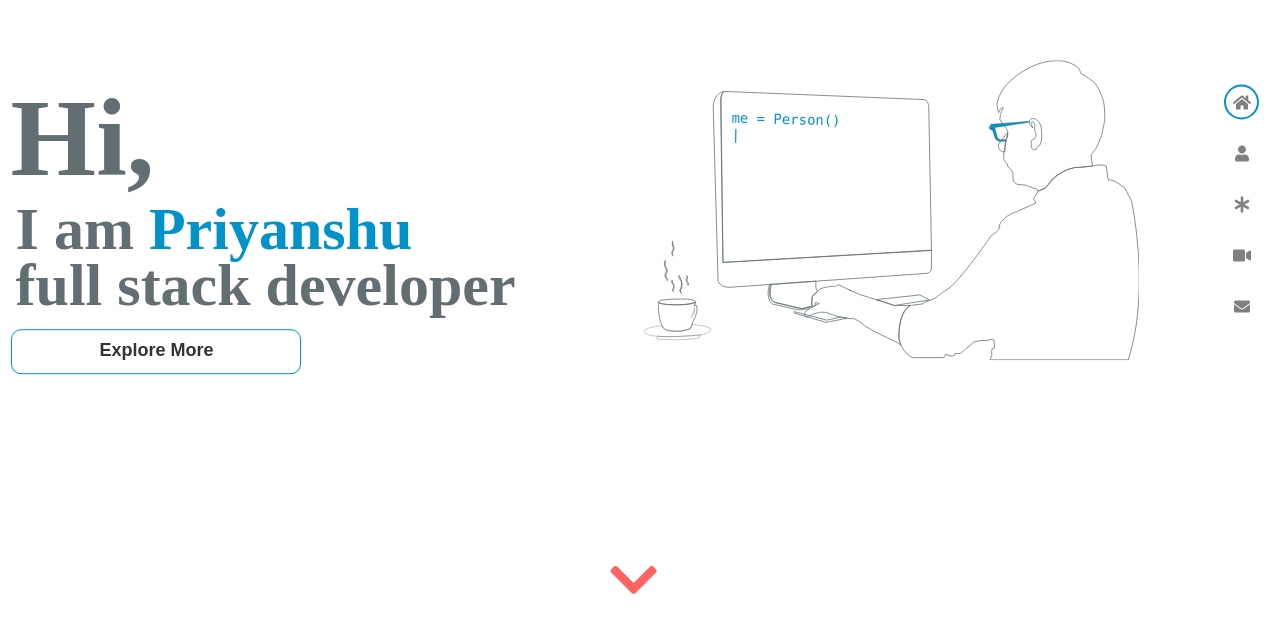
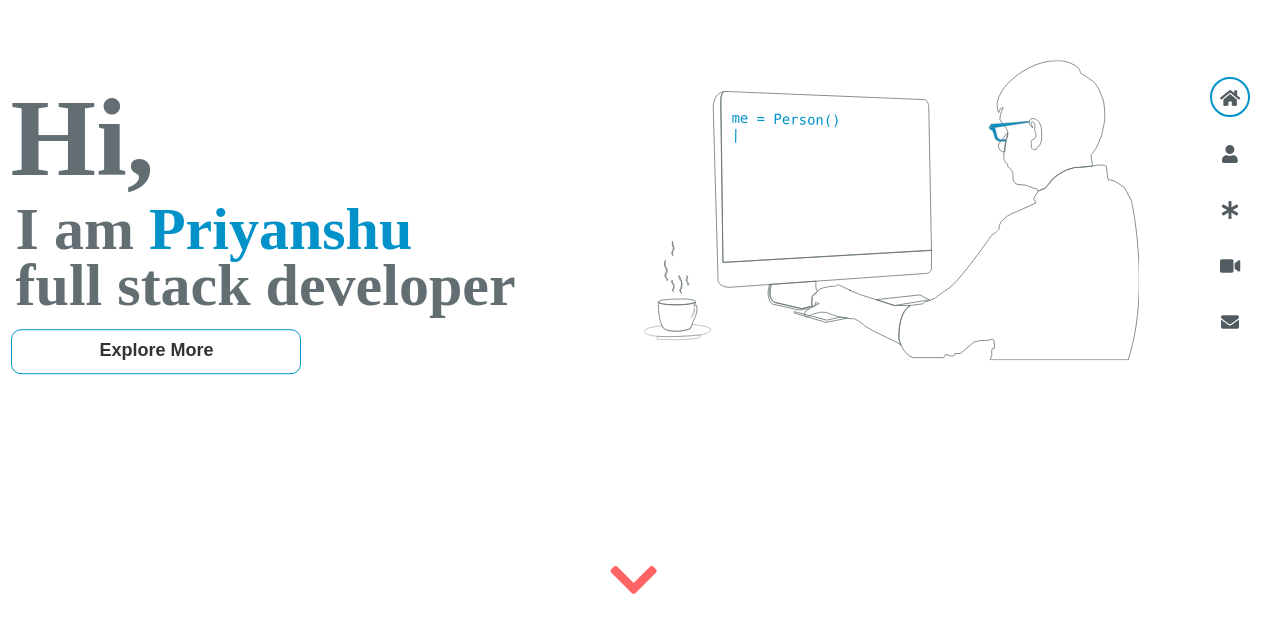
Before and after one commit to PriyanshuAgarwal/priyanshu_agarwal, a React (Create React App) app: page / in a window 1280 px wide. Shown: the part 183-800 px from the top of the page. Built offline with nearby package versions, Linux system fonts and the light colour scheme.

Commit message:
Fix sidebar icons

```diff
--- a/src/App.js
+++ b/src/App.js
@@ -47,11 +47,13 @@ class App extends Component {
     return (
       <div className="App">
         <div className="App-intro">
+          <div className='sidebar-ctn'>
             <div className="sidebar">
-              <ul>
+              <div>
                 {this.renderIcons()}
-              </ul>
+              </div>
             </div>
+          </div>
             <div className={this.state.activeView === 'home' ? '' : 'hidden'}>
               <Home />
             </div>
--- a/src/css/App.css
+++ b/src/css/App.css
@@ -42,24 +42,19 @@
     fill: #0192C9 !important;
   }
 
-  ul {
+  .sidebar ul {
     list-style: none;
-    padding: 0px;
-    padding-right: 21px;
-  }
-
-  .sidebar {
     display: flex;
-    justify-content: right;
-    position: fixed;
-    top: 50%;
-    transform: translateY(-50%);
-    right: 0%
+    flex-direction: column;
+    align-items: center;
+    justify-content: space-between;
+    height: 278px;
+    padding-right: 10px;
   }
 
   .fa-2x {
-    font-size: 16px;
-    color: grey;
+    font-size: 18px;
+    color: rgb(82, 92, 96);
   }
 
   .selected-icon {
@@ -68,13 +63,22 @@
   }
 
   .icon {
-    height: 35px;
-    width: 35px;
+    height: 40px;
+    width: 40px;
     align-items: center;
     justify-content: center;
     display: flex;
     margin-bottom: 16px;
     cursor: pointer;
+  }
+
+  .icon p {
+    font-size: 12px;
+    color: #0192c9
+  }
+
+  .icon a {
+    margin-top: 3px
   }
 
   .btn-ctn{
@@ -93,3 +97,17 @@
   .btn-wrapper {
     margin-top: 2%;
   }
+
+  .sidebar-ctn {
+    height: 100%;
+    max-width: 70px;
+    width: 18%;
+    top: 0;
+    right: 0;
+    position: fixed;
+    z-index: 1;
+    background-color: #fff;
+    display: flex;
+    flex-direction: column;
+    justify-content: center;
+  }
--- a/src/sidebarIcon.js
+++ b/src/sidebarIcon.js
@@ -5,20 +5,44 @@ import PropTypes from 'prop-types';
 class SidebarIcon extends Component {
   constructor(props) {
     super(props);
+    this.state = {
+        isIconHide: false
+    }
+    this.showIcon = this.showIcon.bind(this);
+    this.hideIcon = this.hideIcon.bind(this);
+  }
 
+  showIcon() {
+    this.setState({isIconHide: false})
+  }
+
+  hideIcon() {
+    this.setState({isIconHide: true})
   }
 
   render() {
     const { icon, modelName, isActive } = this.props;
     return (
-        <li onClick={() => this.props.onChange(modelName)}>
-            <div className={`icon ${isActive ? 'selected-icon' : ''}`}>
-            <a>
-                <i className={`fas fa-${icon} fa-2x`}></i>
-            </a>
-            </div>
-        </li>
+        <div
+        onClick={() => this.props.onChange(modelName)}
+        onMouseEnter={this.hideIcon}
+        onMouseLeave={this.showIcon}
+        >
+            {
+                this.state.isIconHide ?  (
+                    <div className='icon'>
+                        <p>{modelName.toUpperCase()}</p>
+                    </div>
+                ): (
+                    <div className={`icon ${isActive ? 'selected-icon' : ''}`}>
+                        <a><i className={`fas fa-${icon} fa-2x`}></i></a>
+                    </div>
+                )
+            }
+
+        </div>
     );
+
   }
 }
 
```
